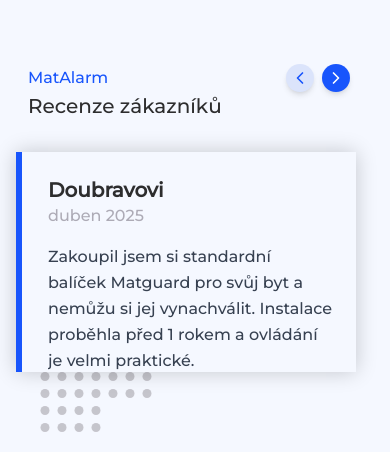
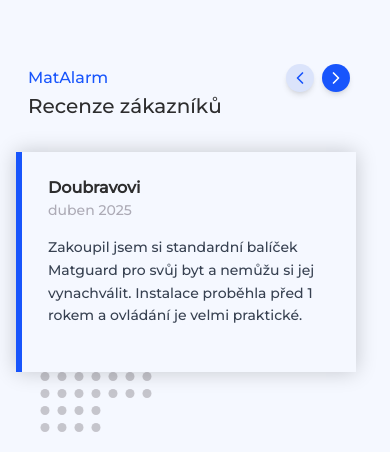
Before and after one commit to marek-kulhavy/Review, a Next.js app: page / in a window 390 px wide. Shown: the top 470 px of the page. Built offline with nearby package versions, Linux system fonts and the light colour scheme.

Commit message:
Úprava textu - mobilní verze

```diff
--- a/src/components/ReviewSlider.tsx
+++ b/src/components/ReviewSlider.tsx
@@ -171,14 +171,14 @@ export const ReviewSlider = () => {
                   <button
                     onClick={goToPrevious}
                     aria-label="Předchozí recenze"
-                    className="bg-secondary rounded-full shadow-md text-purple-bg hover:bg-gray-300 transition-colors w-8 h-8 flex items-center justify-center"
+                    className="bg-secondary rounded-full shadow-md text-purple-bg w-8 h-8 flex items-center justify-center"
                   >
                     <ChevronLeft className="w-6 h-6" />
                   </button>
                   <button
                     onClick={goToNext}
                     aria-label="Další recenze"
-                    className="bg-purple-bg rounded-full shadow-md text-white hover:bg-opacity-90 transition-colors w-8 h-8 flex items-center justify-center"
+                    className="bg-purple-bg rounded-full shadow-md text-white w-8 h-8 flex items-center justify-center"
                   >
                     <ChevronRight className="w-6 h-6" />
                   </button>
@@ -192,11 +192,11 @@ export const ReviewSlider = () => {
               <div className="absolute left-0 top-0 bottom-0 w-1.5 md:w-1.5 bg-purple-bg"></div>
 
               <div className="pl-2 md:mt-4">
-                <h4 className="text-xl md:text-xl font-bold text-header-text">
+                <h4 className="text-l md:text-xl font-bold text-header-text">
                   {currentReview.author}
                 </h4>
-                <p className="text-date-text mb-4">{currentReview.date}</p>
-                <p className="text-gray-700 text-basic md:text-sm leading-relaxed line-clamp-5 md:line-clamp-4">
+                <p className=" text-date-text text-sm md:text-base mb-4">{currentReview.date}</p>
+                <p className="text-gray-700 text-sm md:text-base leading-relaxed line-clamp-5 md:line-clamp-4">
                   {currentReview.text}
                 </p>
               </div>
```
